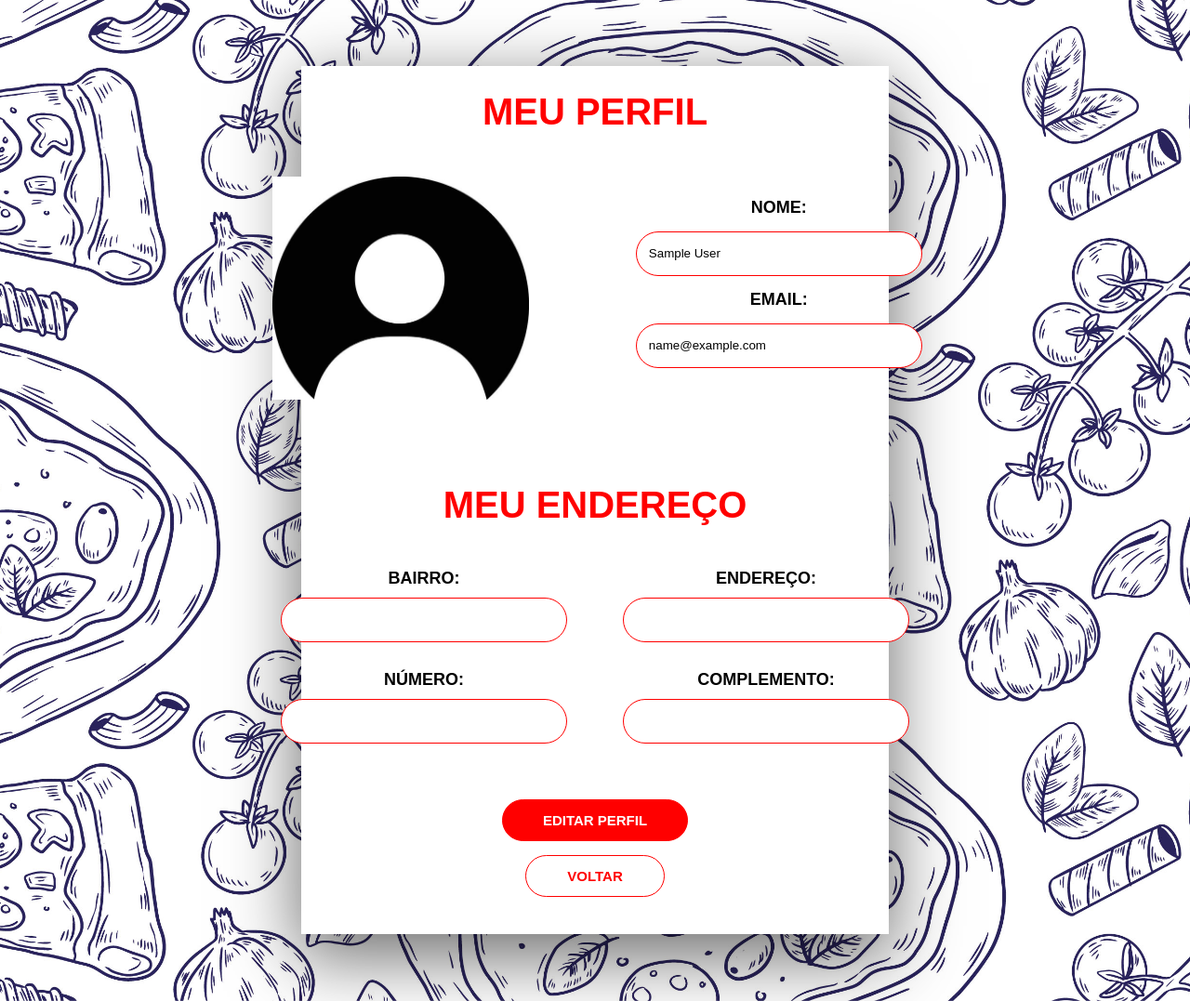
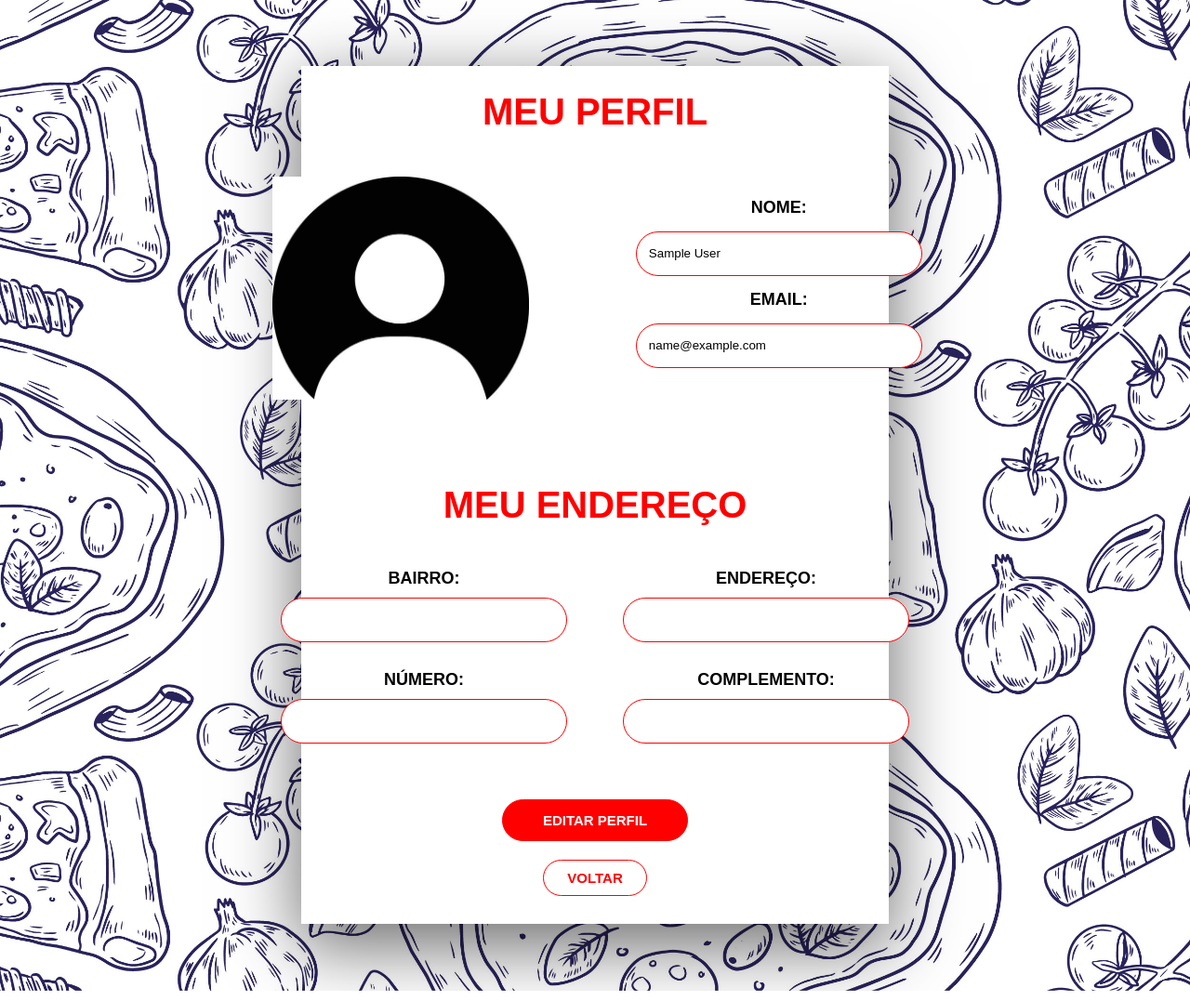
Before and after one commit to EstevaoSantos7/paj-pizzaria, a PHP site: page /perfil.php in a window 1280 px wide. Shown: the whole page at 93% size. Run offline with PHP 8.4, Linux system fonts and the light colour scheme; the visitor is signed in with stand-in values (Sample User, id 1).

Commit message:
perfil pronto

```diff
--- a/css/carrinho.css
+++ b/css/carrinho.css
@@ -1,6 +1,8 @@
+html{
+    height: 100%;
+}
 body {
     background: url(../imgs/9782021.jpg)no-repeat center center/cover;
-
 }
 
 .container {
--- a/css/perfil.css
+++ b/css/perfil.css
@@ -87,19 +87,26 @@ main{
     font-weight: 700;
     cursor: pointer;
 }
-
+.btn-voltar{
+    display: flex;
+    align-items: center;
+    justify-content: center;
+    margin-top: 20px;
+    margin-bottom: 30px;
+}
 #voltar{
-    margin-top: 15px;
-    margin-bottom: 40px;
     background-color: #ffffff;
     color: #ff0000;
     border-radius: 32px;
     border: solid #ff0000 1px;
-    height: 45px;
-    width: 150px;
     font-size: 15px;
+    padding: 10px;
+    padding-left: 25px;
+    padding-right: 25px;
     font-weight: 700;
     cursor: pointer;
+    text-decoration: none;
+    font-family: Arial, Helvetica, sans-serif;
 }
 .endereco1{
     display: flex;
--- a/perfil.php
+++ b/perfil.php
@@ -94,7 +94,9 @@ if ($_SERVER['REQUEST_METHOD'] === 'POST') {
 
       <div class="botoes">
       <input id="editar" type="submit" value="EDITAR PERFIL">
-      <input id="voltar" type="button" value="VOLTAR">
+      <div class="btn-voltar">
+      <a id="voltar" href="../index.php">VOLTAR</a>
+      </div>
       </div>
     </form>
   </div>
```
